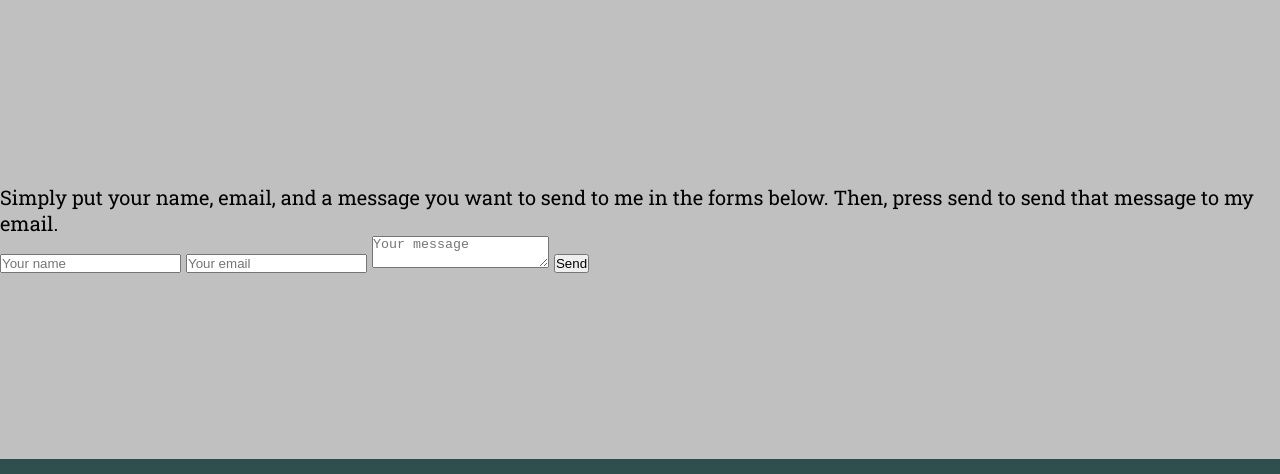
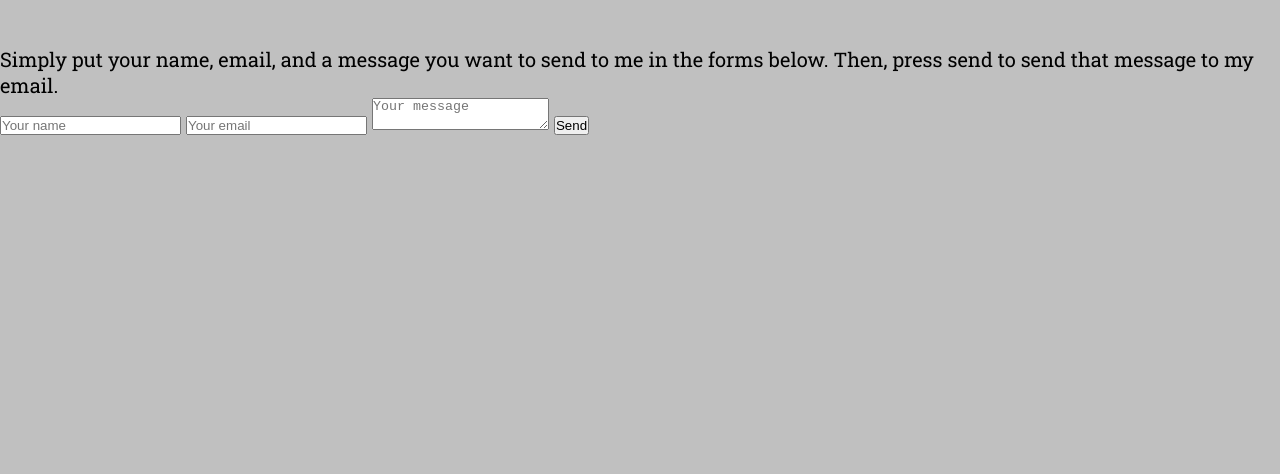
Before and after one commit to Richard2000wang/LastLab, a plain HTML site: page index.html in a window 1280 px wide. Shown: the part 74-548 px from the top of the page. Drawn offline with Linux system fonts and the light colour scheme.

Commit message:
Add CSS grid

```diff
--- a/Css/Style.css
+++ b/Css/Style.css
@@ -8,11 +8,11 @@ body {
     font-family: 'Roboto Slab', serif;
     display: grid;
     grid-template-areas:
-    "H H H"
-    "B B B"
-    "F F F";
+    "H"
+    "B"
+    "F";
+    grid-template-rows:15% 75% 10%;
 }
-
 
 h1 {
     grid-area: H;
@@ -22,10 +22,11 @@ h1 {
     place-content: center;
     font-size: 30px;
     color: #DCDCDC;
+    width: fill-available;
 }
 
 main {
-    width: 100%;
+    width: 100vw;
     grid-area: B;
     justify-self: center;
     font-size: 20px;
@@ -35,8 +36,7 @@ main {
     display: flex;
     background-color: #2F4F4F;
     grid-area: F;
-    width: 100vw;
-    height: 80px;
+    width: fill-available;
     align-items: center;
 }
 
```
